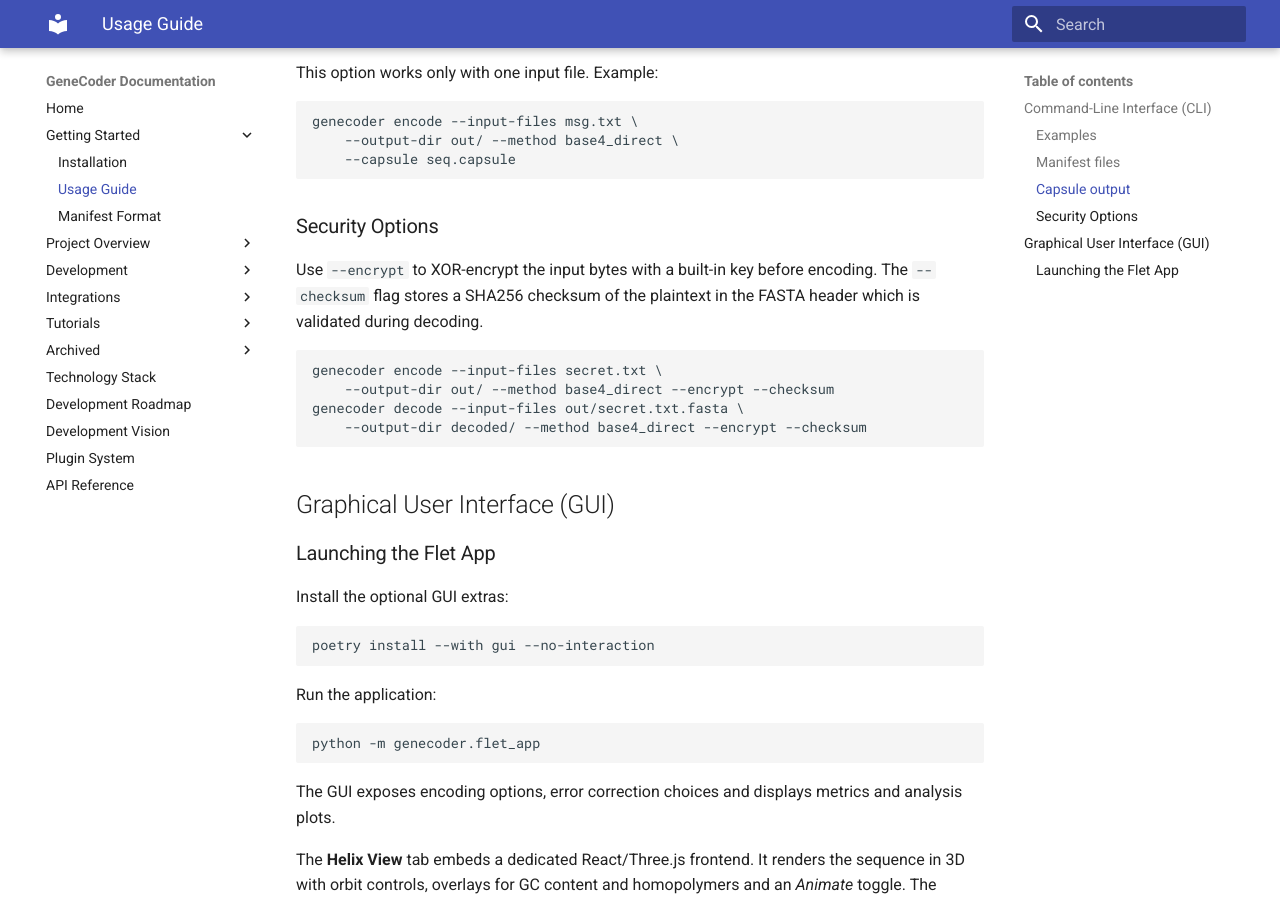
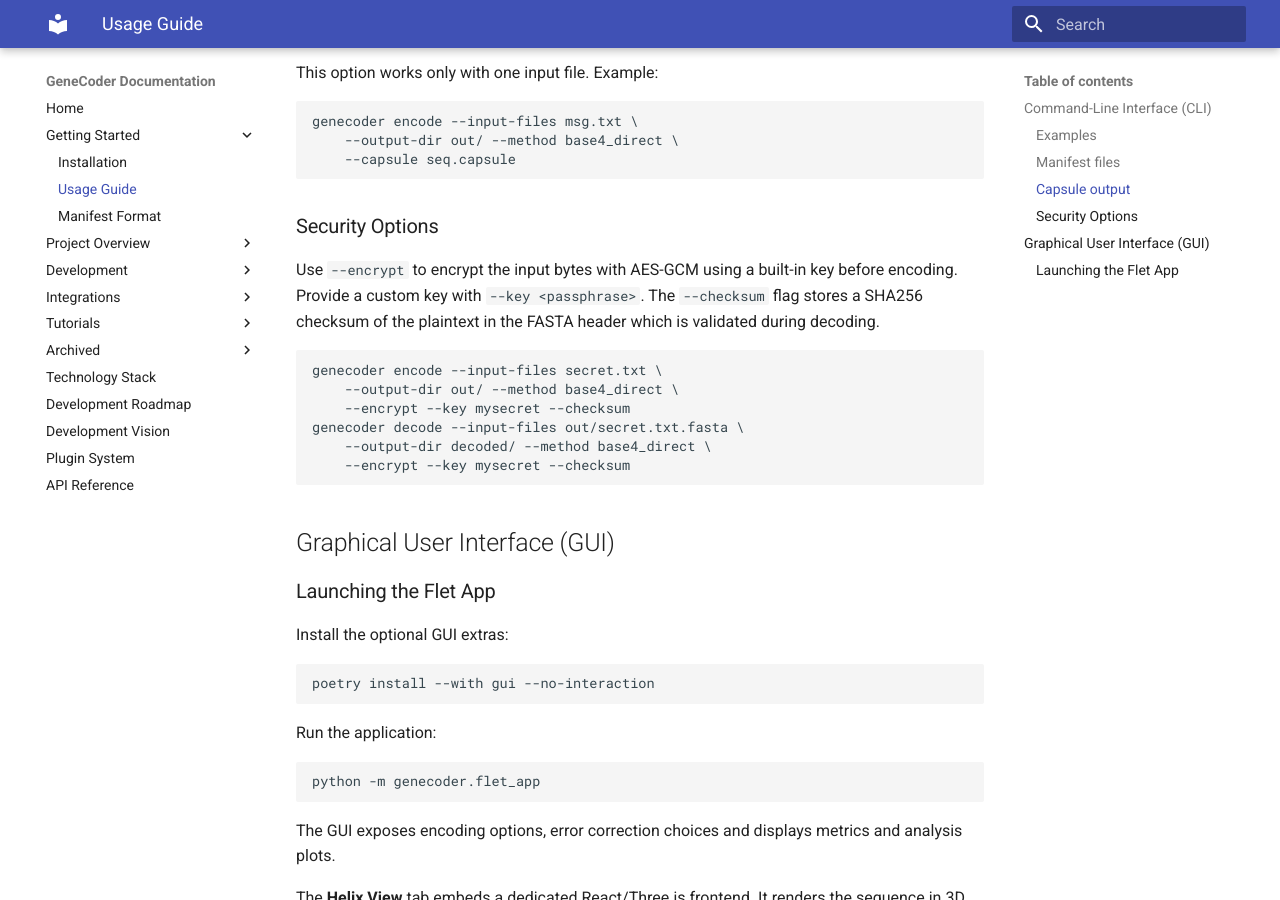
Before and after one commit to d0tTino/GeneCoder, an MkDocs documentation site: the page built from docs/usage.md, in a window 1280 px wide and 900 px high, scrolled down 3399 px. Built offline with MkDocs 1.6.1 and Material for MkDocs 9.7.7, drawn with Linux system fonts in a browser that asks for light colours.

````diff
--- a/docs/usage.md
+++ b/docs/usage.md
@@ -194,15 +194,18 @@ genecoder encode --input-files msg.txt \
 ```
 ### Security Options
 
-Use `--encrypt` to XOR-encrypt the input bytes with a built-in key before
-encoding. The `--checksum` flag stores a SHA256 checksum of the plaintext in the
-FASTA header which is validated during decoding.
+Use `--encrypt` to encrypt the input bytes with AES-GCM using a built-in key
+before encoding. Provide a custom key with `--key <passphrase>`.
+The `--checksum` flag stores a SHA256 checksum of the plaintext in the FASTA
+header which is validated during decoding.
 
 ```bash
 genecoder encode --input-files secret.txt \
-    --output-dir out/ --method base4_direct --encrypt --checksum
+    --output-dir out/ --method base4_direct \
+    --encrypt --key mysecret --checksum
 genecoder decode --input-files out/secret.txt.fasta \
-    --output-dir decoded/ --method base4_direct --encrypt --checksum
+    --output-dir decoded/ --method base4_direct \
+    --encrypt --key mysecret --checksum
 ```
 ## Graphical User Interface (GUI)
 
````
